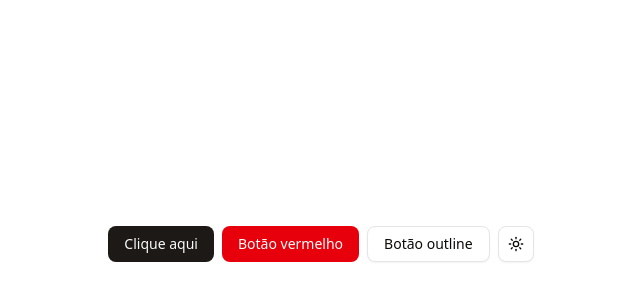
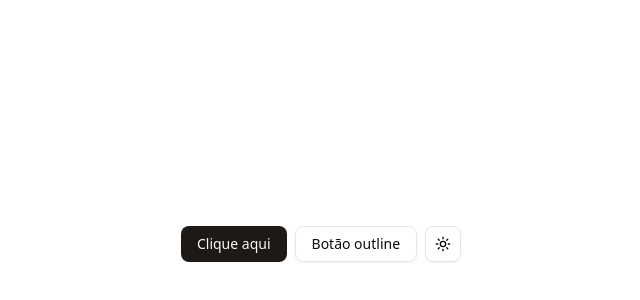
Before and after one commit to ledevmacedo/nextjs-js-template, a Next.js app: page / in a window 1280 px wide. Shown: the part 156-456 px from the top of the page, without its empty margins (319-959 px from the left). Built offline with nearby package versions, Linux system fonts and the light colour scheme.

Commit message:
Update page.jsx

```diff
--- a/src/app/page.jsx
+++ b/src/app/page.jsx
@@ -7,7 +7,6 @@ export default function Home() {
     <div>
       <div className="w-full flex gap-2 h-dvh items-center justify-center">
         <Button>Clique aqui</Button>
-        <Button variant="destructive">Botão vermelho</Button>
         <Button variant="outline">Botão outline</Button>
         <ModeToggle />
       </div>
```
